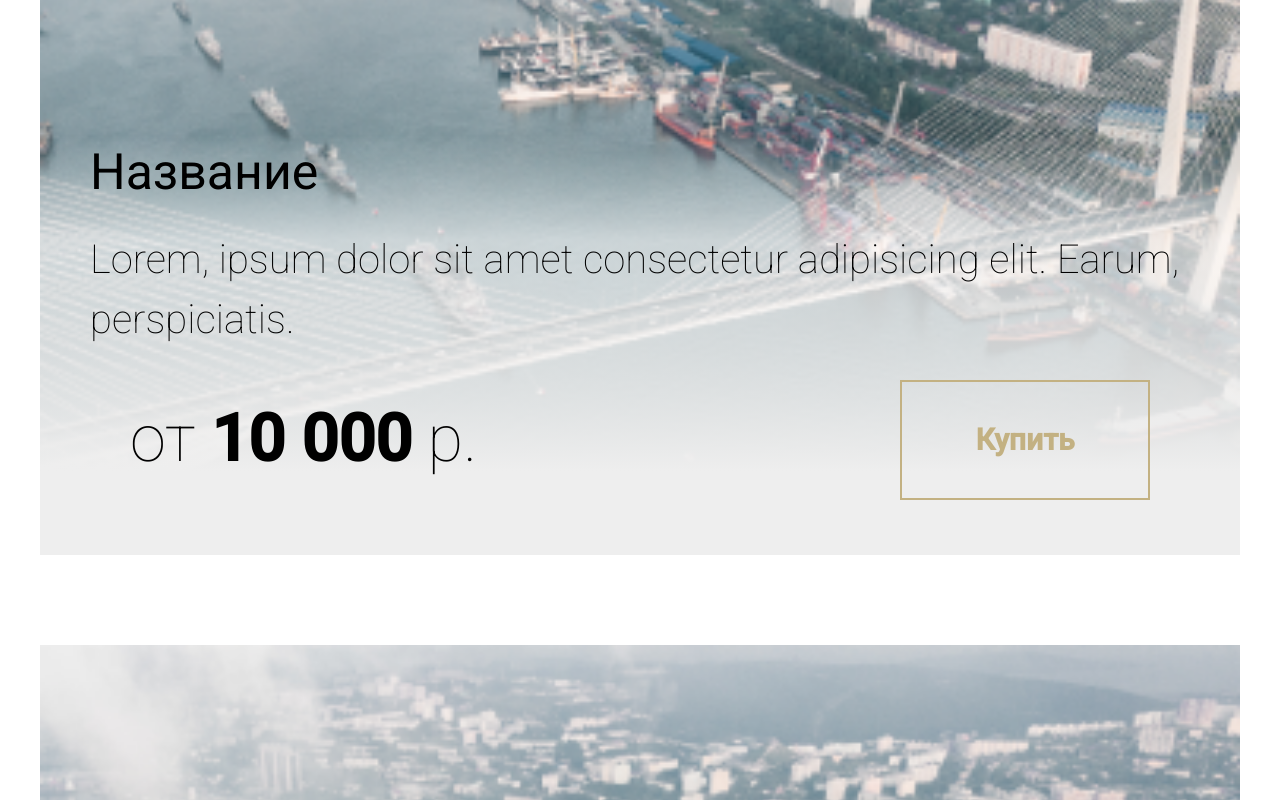
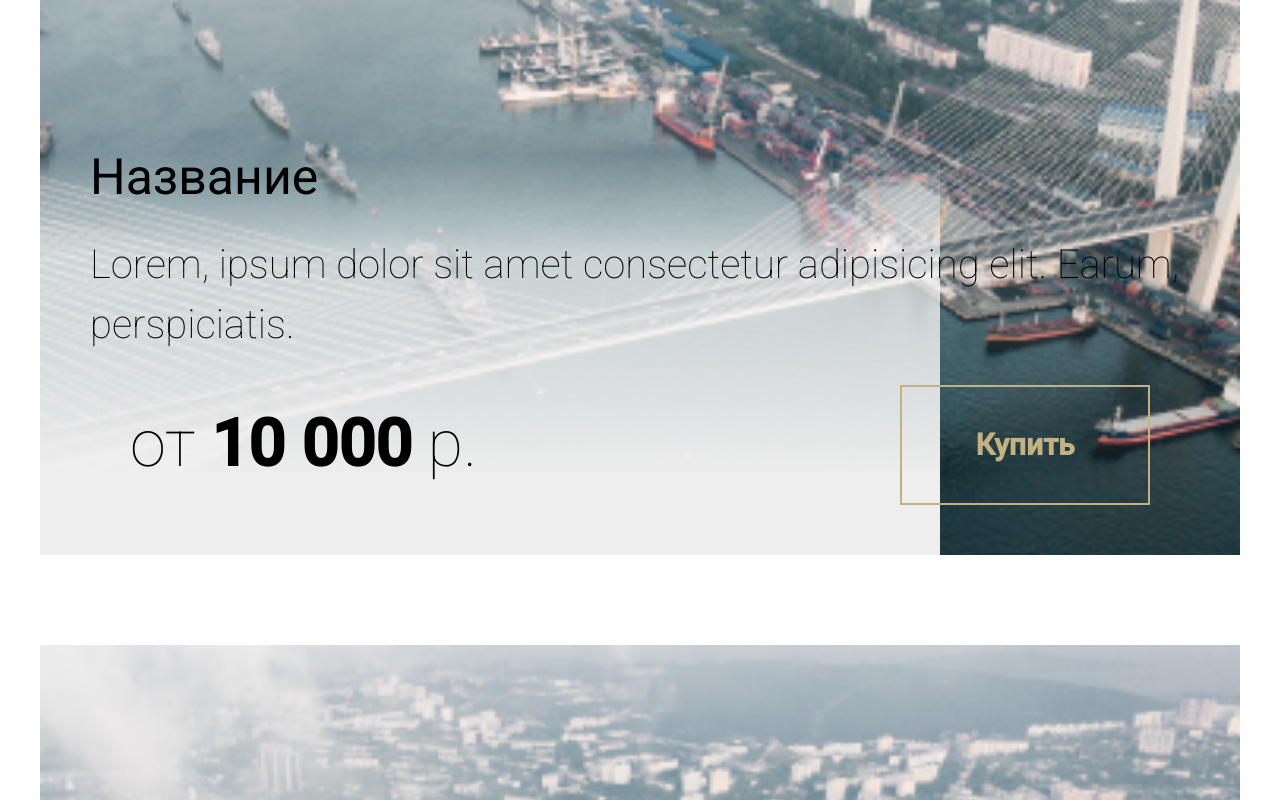
Before and after one commit to AAkH719/Mobile_First, a plain HTML site: page index.html in a window 1280 px wide. Shown: the part 4960-5760 px from the top of the page. Drawn offline with Linux system fonts and the light colour scheme.

Commit message:
Сделала градиент через before

```diff
--- a/css/styles.css
+++ b/css/styles.css
@@ -379,11 +379,21 @@ img {
 
 .tour {
     display: flex;
+    flex-direction: column;
+    justify-content: flex-end;
     background: url(../img/tours.png) 0 0 / cover no-repeat;
     height: 900px;
     margin: 60px 40px 30px 40px
 }
 
+.tour::before {
+  content: " ";
+  position: absolute;
+  width: 900px;
+  height: 400px;
+  margin-top: 0px;
+  background: linear-gradient( 180deg, rgba(196, 196, 196, 0) 0%, rgba(255, 255, 255, 0.67) 25%, #eeeeee 80% );
+}
 
 .tour--hidden {
     display: none;
@@ -397,13 +407,9 @@ img {
 }
 
 
-.tour__gradient {
-    margin-top: 480px;
-    background: linear-gradient( 180deg, rgba(196, 196, 196, 0) 0%, rgba(255, 255, 255, 0.67) 25%, #eeeeee 80% );
-}
-
 .tour__title {
     font-family: "Roboto";
+    z-index: 2;
     color: black;
     margin: 0 0 20px 50px;
     font-weight: 400;
@@ -412,6 +418,7 @@ img {
 
 .tour__description {
     font-family: "Roboto";
+    z-index: 2;
     color: black;
     margin: 0 0 30px 50px;
     font-size: 40px;
@@ -420,10 +427,11 @@ img {
 
 .tour__price-button {
     display: flex;
+    z-index: 2;
     width: 85%;
     justify-content: space-between;
     align-items: center;
-    margin: 0 7.5% 0 7.5%;
+    margin: 0 7.5% 50px 7.5%;
 }
 
 .tour__price {
--- a/index.html
+++ b/index.html
@@ -63,63 +63,51 @@
     <article id="title_list2" class="tours">
         <h2 class="tours__title">Туры</h2>
         <section class="tour">
-            <div class="tour__gradient">
             <h3 class="tour__title">Название</h3>
             <p class="tour__description">Lorem, ipsum dolor sit amet consectetur adipisicing elit. Earum, perspiciatis.</p>
             <div class="tour__price-button">
                 <p class="tour__price"> от <b>10 000</b> р.</p>
                 <button class="tour__button">Купить</button>
             </div>
-            </div>
         </section>
         <section class="tour">
-            <div class="tour__gradient">
             <h3 class="tour__title">Название</h3>
             <p class="tour__description">Lorem, ipsum dolor sit amet consectetur adipisicing elit. Earum, perspiciatis.</p>
             <div class="tour__price-button">
                 <p class="tour__price"> от <b>10 000</b> р.</p>
                 <button class="tour__button">Купить</button>
             </div>
-            </div>
         </section>
         <section class="tour tour--hidden">
-            <div class="tour__gradient">
             <h3 class="tour__title">Название</h3>
             <p class="tour__description">Lorem, ipsum dolor sit amet consectetur adipisicing elit. Earum, perspiciatis.</p>
             <div class="tour__price-button">
                 <p class="tour__price"> от <b>10 000</b> р.</p>
                 <button class="tour__button">Купить</button>
             </div>
-            </div>
         </section>
         <section class="tour tour--hidden">
-            <div class="tour__gradient">
             <h3 class="tour__title">Название</h3>
             <p class="tour__description">Lorem, ipsum dolor sit amet consectetur adipisicing elit. Earum, perspiciatis.</p>
             <div class="tour__price-button">
                 <p class="tour__price"> от <b>10 000</b> р.</p>
                 <button class="tour__button">Купить</button>
             </div>
-            </div>
         </section>
         <section class="tour tour--hidden">
-            <div class="tour__gradient">
             <h3 class="tour__title">Название</h3>
             <p class="tour__description">Lorem, ipsum dolor sit amet consectetur adipisicing elit. Earum, perspiciatis.</p>
             <div class="tour__price-button">
                 <p class="tour__price"> от <b>10 000</b> р.</p>
                 <button class="tour__button">Купить</button>
             </div>
-            </div>
         </section>
         <section class="tour tour--hidden">
-            <div class="tour__gradient">
             <h3 class="tour__title">Название</h3>
             <p class="tour__description">Lorem, ipsum dolor sit amet consectetur adipisicing elit. Earum, perspiciatis.</p>
             <div class="tour__price-button">
                 <p class="tour__price"> от <b>10 000</b> р.</p>
                 <button class="tour__button">Купить</button>
-                </div>
             </div>
         </section>
         <button class="more-tour">Больше туров</button>
```
Lines whose indentation alone changed are shown as unchanged.
